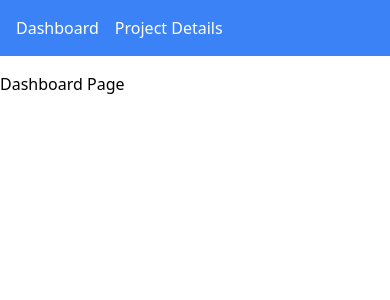
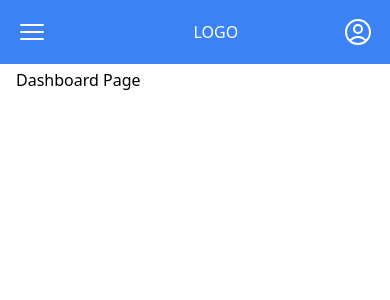
Before and after one commit to Hadayetullah/Medicine-Management-App, a React (Vite) app in the folder medicine-store-mgt-frontend/: page / in a window 390 px wide. Shown: the top 300 px of the page. Built offline with nearby package versions, Linux system fonts and the light colour scheme.

Commit message:
Create responsive navbar

```diff
--- a/medicine-store-mgt-frontend/src/App.jsx
+++ b/medicine-store-mgt-frontend/src/App.jsx
@@ -23,7 +23,7 @@ function App() {
       <BrowserRouter>
         <Navbar />
 
-        <div className="container mx-auto py-4">
+        <div className="container mx-auto px-4 py-1 sm:px-0 sm:py-3">
           <AppRoutes />
         </div>
       </BrowserRouter>
--- a/medicine-store-mgt-frontend/src/components/common/Navbar.jsx
+++ b/medicine-store-mgt-frontend/src/components/common/Navbar.jsx
@@ -1,11 +1,36 @@
 // src/components/common/Navbar.js
-import React from "react";
+import React, { useState } from "react";
 import { Link } from "react-router-dom";
 
 const Navbar = () => {
+  const [toggleMenu, setToggleMenu] = useState(false);
   return (
     <nav className="bg-blue-500 p-4">
-      <ul className="container mx-auto flex space-x-4">
+      <div className="container mx-auto flex space-x-0 items-center flex-row justify-between sm:space-x-4">
+        <div className="flex items-center justify-evenly w-full flex-row-reverse sm:flex-row sm:justify-between">
+          <div className="w-full flex items-left sm:items-center pl-[6%] sm:pl-0">
+            <Link to={"/"} className="text-white">
+              LOGO
+            </Link>
+          </div>
+
+          <div className="flex w-full relative">
+            <svg
+              fill="none"
+              viewBox="0 0 24 24"
+              strokeWidth={1.5}
+              stroke="currentColor"
+              className="size-8 text-white flex cursor-pointer sm:hidden"
+              onClick={() => setToggleMenu(!toggleMenu)}
+            >
+              <path
+                strokeLinecap="round"
+                strokeLinejoin="round"
+                d="M3.75 6.75h16.5M3.75 12h16.5m-16.5 5.25h16.5"
+              />
+            </svg>
+
+            <ul className="hidden flex-row w-full space-x-4 justify-start sm:justify-end sm:flex">
               <li>
                 <Link to="/" className="text-white">
                   Dashboard
@@ -18,6 +43,41 @@ const Navbar = () => {
                 </Link>
               </li>
             </ul>
+
+            {toggleMenu && (
+              <ul className="flex flex-col w-full absolute left-0 top-8 bg-white min-w-[140px] max-w-[170px] border border-gray-200 bg-gray-100 rounded rounded-xs shadow-lg sm:hidden">
+                <li className="transition bg-gray-100 p-2 hover:bg-blue-500 rounded hover:border hover:border-white hover:text-white w-full h-full">
+                  <Link to="/" className=" w-full h-full">
+                    Dashboard
+                  </Link>
+                </li>
+
+                <li className="transition bg-gray-100 p-2 hover:bg-blue-500 rounded hover:border hover:border-white hover:text-white w-full h-full">
+                  <Link to="/project-details" className="w-full h-full">
+                    Project Details
+                  </Link>
+                </li>
+              </ul>
+            )}
+          </div>
+        </div>
+
+        <div>
+          <svg
+            fill="none"
+            viewBox="0 0 24 24"
+            strokeWidth={1.5}
+            stroke="currentColor"
+            className="size-8 text-white"
+          >
+            <path
+              strokeLinecap="round"
+              strokeLinejoin="round"
+              d="M17.982 18.725A7.488 7.488 0 0 0 12 15.75a7.488 7.488 0 0 0-5.982 2.975m11.963 0a9 9 0 1 0-11.963 0m11.963 0A8.966 8.966 0 0 1 12 21a8.966 8.966 0 0 1-5.982-2.275M15 9.75a3 3 0 1 1-6 0 3 3 0 0 1 6 0Z"
+            />
+          </svg>
+        </div>
+      </div>
     </nav>
   );
 };
```
Lines whose indentation alone changed are shown as unchanged.
